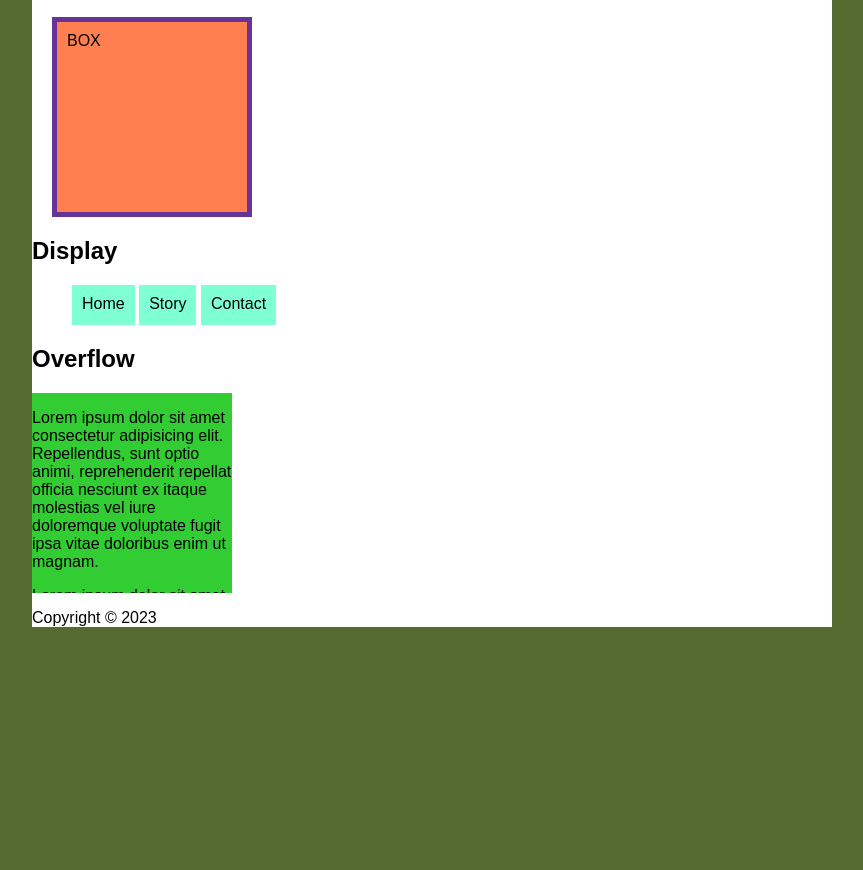
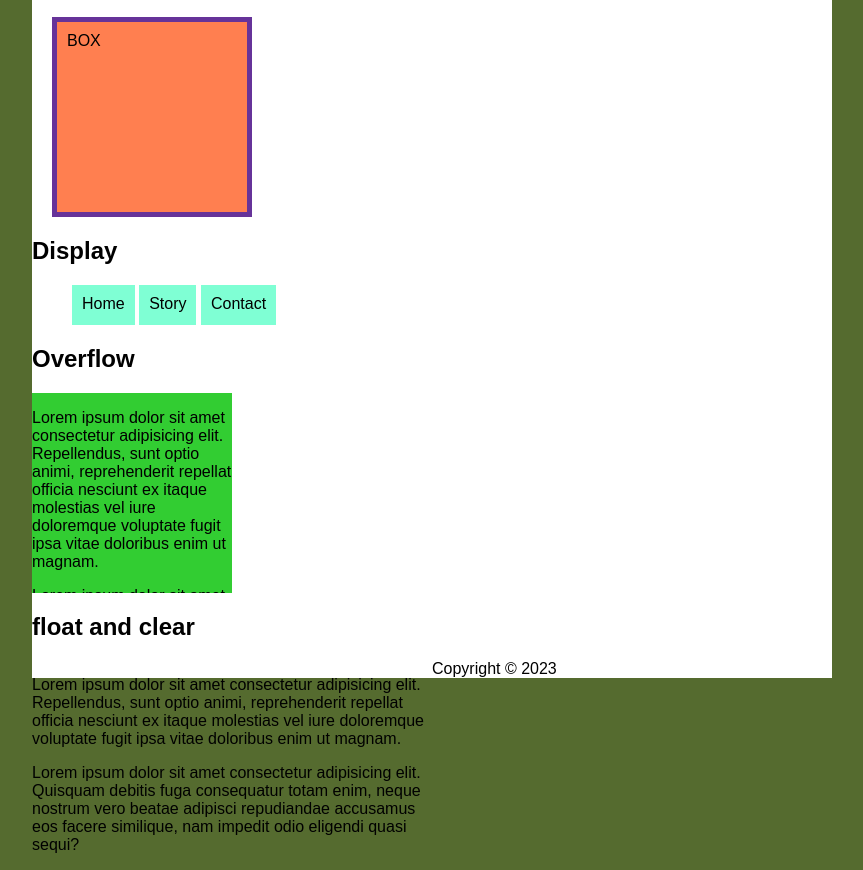
Before and after one commit to BryceDesrochers91/week_7, a plain HTML site: page index.html in a window 1280 px wide. Shown: the part 111-981 px from the top of the page, without its empty margins (208-1071 px from the left). Before the commit the page ends 800 px from the top, so only its background shows below. Drawn offline with Linux system fonts and the light colour scheme.

Commit message:
adds clearfix

```diff
--- a/css/main.css
+++ b/css/main.css
@@ -37,3 +37,14 @@ body {
     height: 200px;
     overflow:scroll;
 }
+
+.fl-demo {
+    width: 50%;
+    float: left;
+}
+
+.clearfix::after{
+    content: "";
+    display: block;
+    clear: both;
+}
--- a/index.html
+++ b/index.html
@@ -32,6 +32,13 @@
                 <p>Lorem ipsum dolor sit amet consectetur adipisicing elit. Quisquam debitis fuga consequatur totam enim, neque nostrum vero beatae adipisci repudiandae accusamus eos facere similique, nam impedit odio eligendi quasi sequi?</p>
             </div>
         </section>
+        <section class="float">
+            <h2>float and clear</h2>
+            <div class="fl-demo clearfix">
+                <p>Lorem ipsum dolor sit amet consectetur adipisicing elit. Repellendus, sunt optio animi, reprehenderit repellat officia nesciunt ex itaque molestias vel iure doloremque voluptate fugit ipsa vitae doloribus enim ut magnam.</p>
+                <p>Lorem ipsum dolor sit amet consectetur adipisicing elit. Quisquam debitis fuga consequatur totam enim, neque nostrum vero beatae adipisci repudiandae accusamus eos facere similique, nam impedit odio eligendi quasi sequi?</p>
+            </div>
+        </section>
         <footer>
             <p>Copyright &copy; 2023</p>
         </footer>
```
